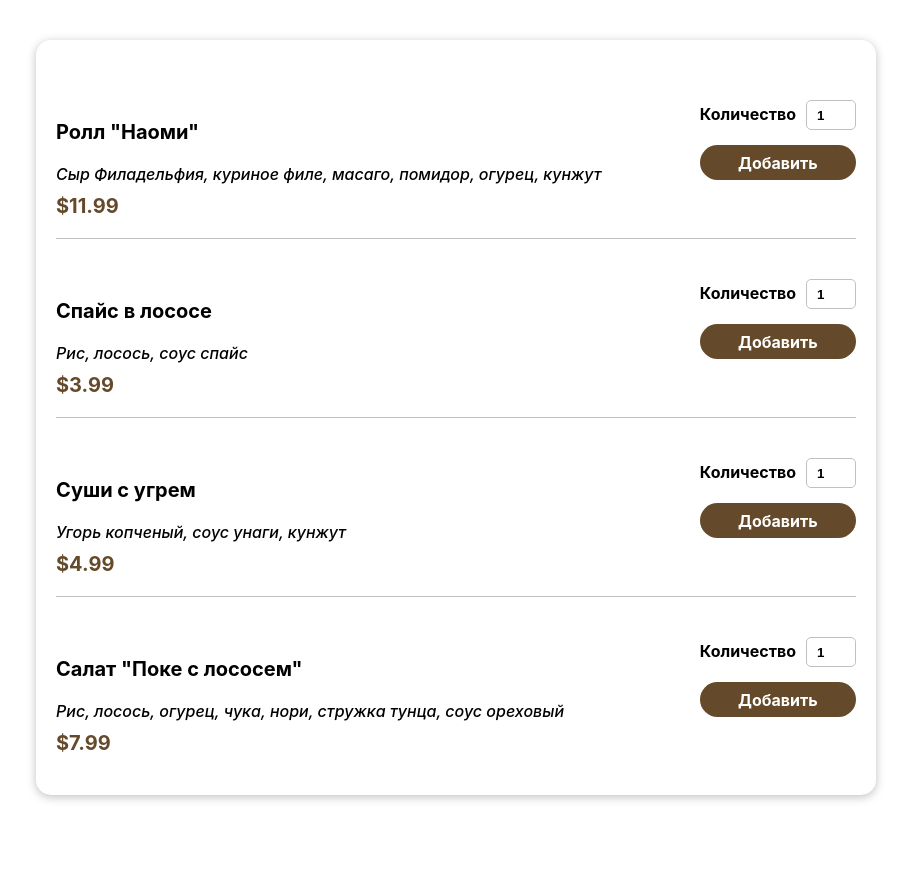
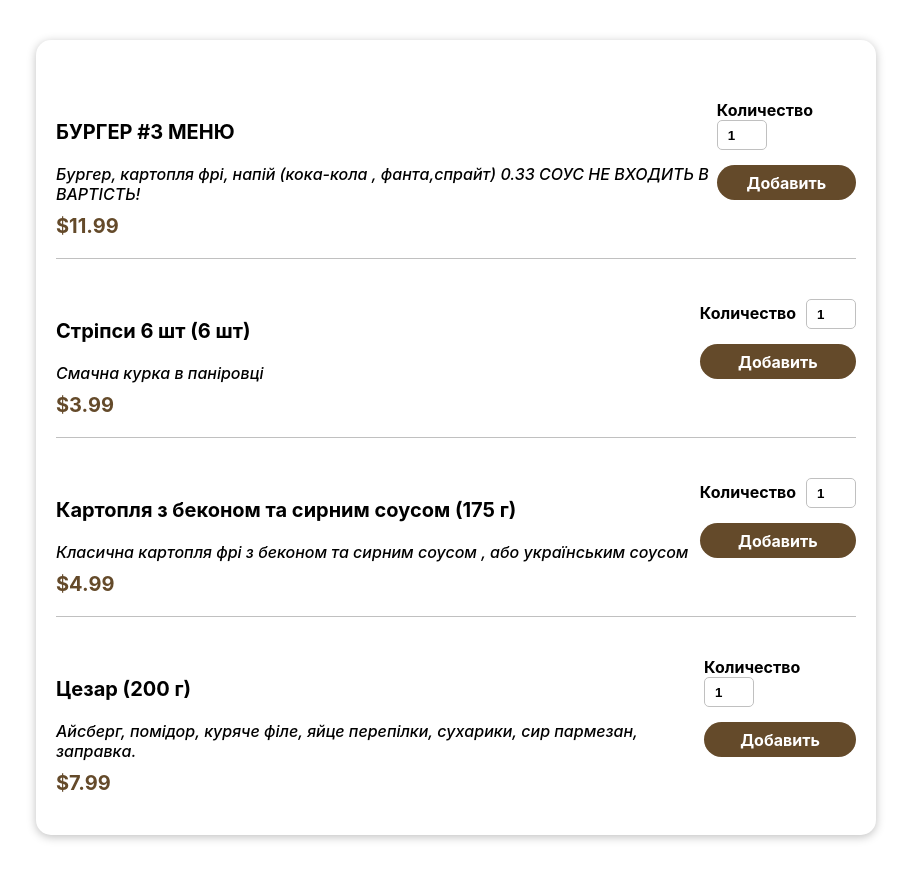
Before and after one commit to redliz7/simple-kitchen_react-app, a React (Create React App) app: page / in a window 1280 px wide. Shown: the part 480-1360 px from the top of the page, without its empty margins (184-1095 px from the left). Built offline with nearby package versions, Linux system fonts and the light colour scheme; the HTML template or start-up script is replaced by a standard one.

Commit message:
The app is complete!

```diff
--- a/src/components/Meals/MealList/MealList.jsx
+++ b/src/components/Meals/MealList/MealList.jsx
@@ -4,29 +4,30 @@ import styles from './MealList.module.css';
 
 const DUMMY_MEALS = [
   {
-    id: 'm1',
-    name: 'Ролл "Наоми"',
+    id: 'a1',
+    name: 'БУРГЕР #3 МЕНЮ',
     description:
-      'Сыр Филадельфия, куриное филе, масаго, помидор, огурец, кунжут',
+      'Бургер, картопля фрі, напій (кока-кола , фанта,спрайт) 0.33 СОУС НЕ ВХОДИТЬ В ВАРТІСТЬ!',
     price: 11.99,
   },
   {
-    id: 'm2',
-    name: 'Спайс в лососе',
-    description: 'Рис, лосось, соус спайс',
+    id: 'a2',
+    name: 'Стріпси 6 шт (6 шт)',
+    description: 'Смачна курка в паніровці',
     price: 3.99,
   },
   {
-    id: 'm3',
-    name: 'Суши с угрем',
-    description: 'Угорь копченый, соус унаги, кунжут',
+    id: 'a3',
+    name: 'Картопля з беконом та сирним соусом (175 г)',
+    description:
+      'Класична картопля фрі з беконом та сирним соусом , або українським соусом',
     price: 4.99,
   },
   {
-    id: 'm4',
-    name: 'Салат "Поке с лососем"',
+    id: 'a4',
+    name: 'Цезар (200 г)',
     description:
-      'Рис, лосось, огурец, чука, нори, стружка тунца, соус ореховый',
+      'Айсберг, помідор, куряче філе, яйце перепілки, сухарики, сир пармезан, заправка.',
     price: 7.99,
   },
 ];
```
